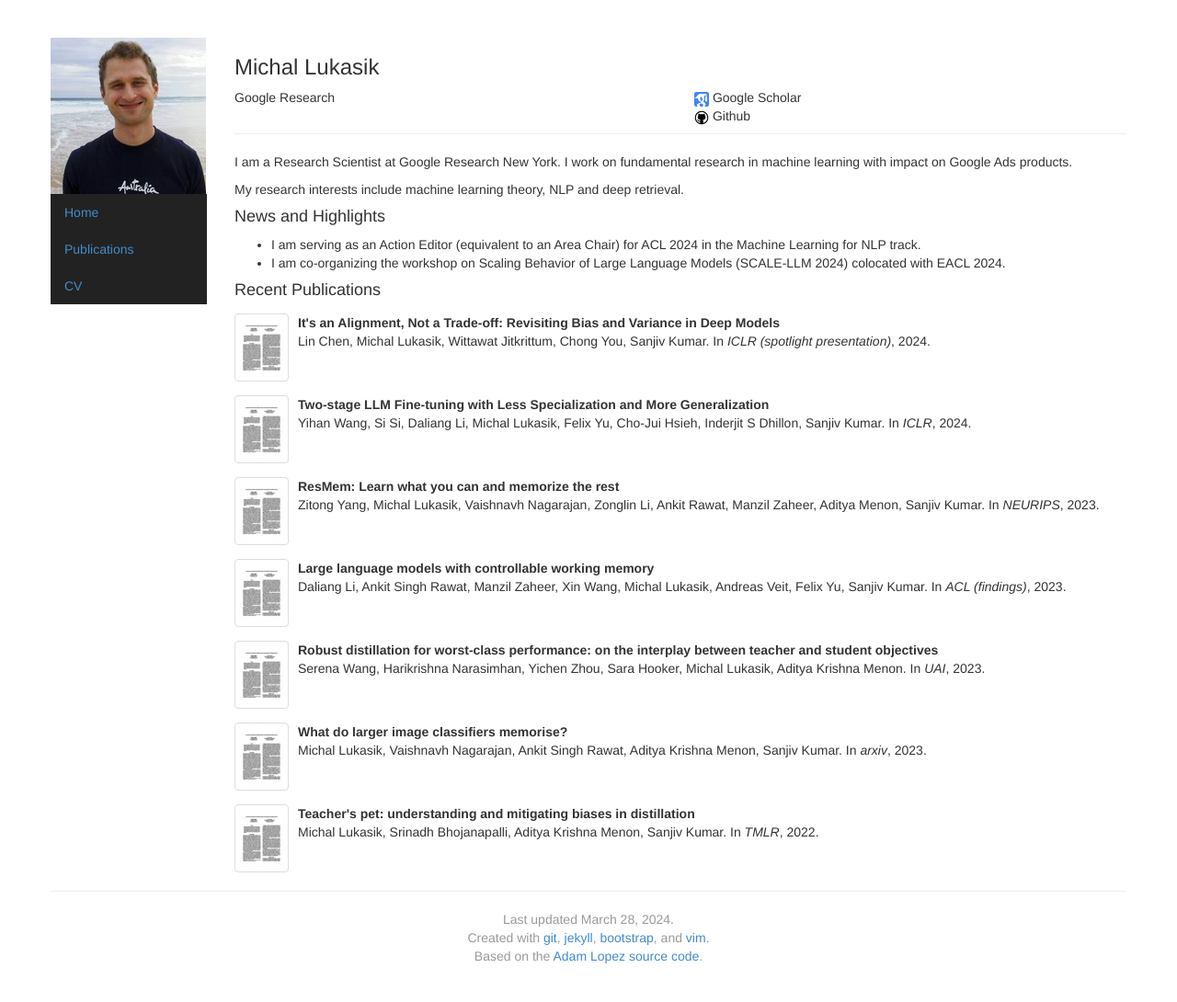
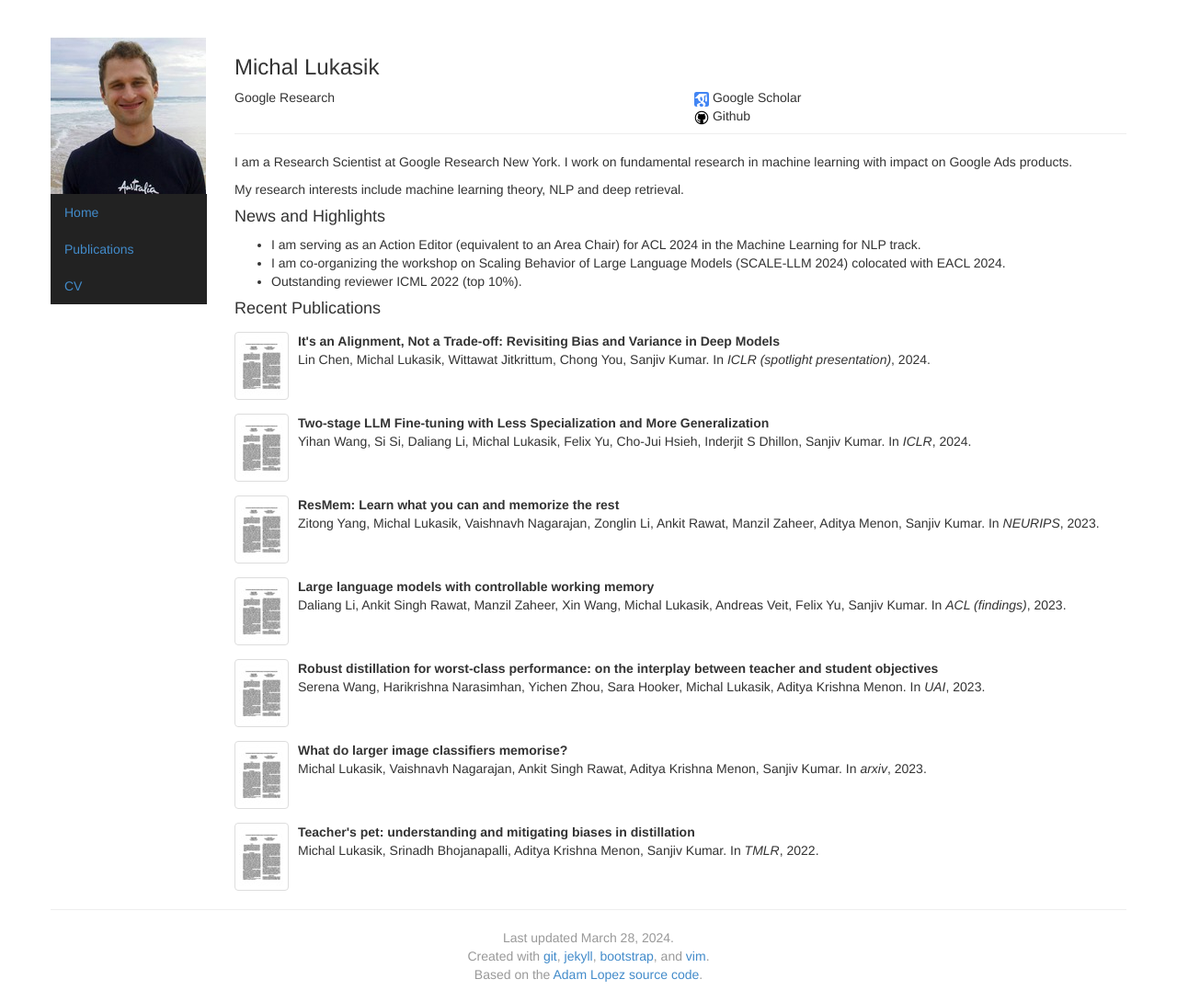
Before and after one commit to mlukasik/mlukasik.github.io, a Jekyll site: the page built from index.html, in a window 1280 px wide. Shown: the whole page at 92% size. Built offline with Jekyll 4.4.1, drawn with Linux system fonts in a browser that asks for light colours.

Commit message:
Update index.html

```diff
--- a/index.html
+++ b/index.html
@@ -44,6 +44,7 @@ My research interests include machine learning theory, NLP and deep retrieval.
 <ul>
 <li>I am serving as an Action Editor (equivalent to an Area Chair) for ACL 2024 in the Machine Learning for NLP track.</li>
 <li>I am co-organizing the workshop on Scaling Behavior of Large Language Models (SCALE-LLM 2024) colocated with EACL 2024.</li>
+<li>Outstanding reviewer ICML 2022 (top 10%).</li>
 </ul>
 
 <h4>Recent Publications</h4>
```
